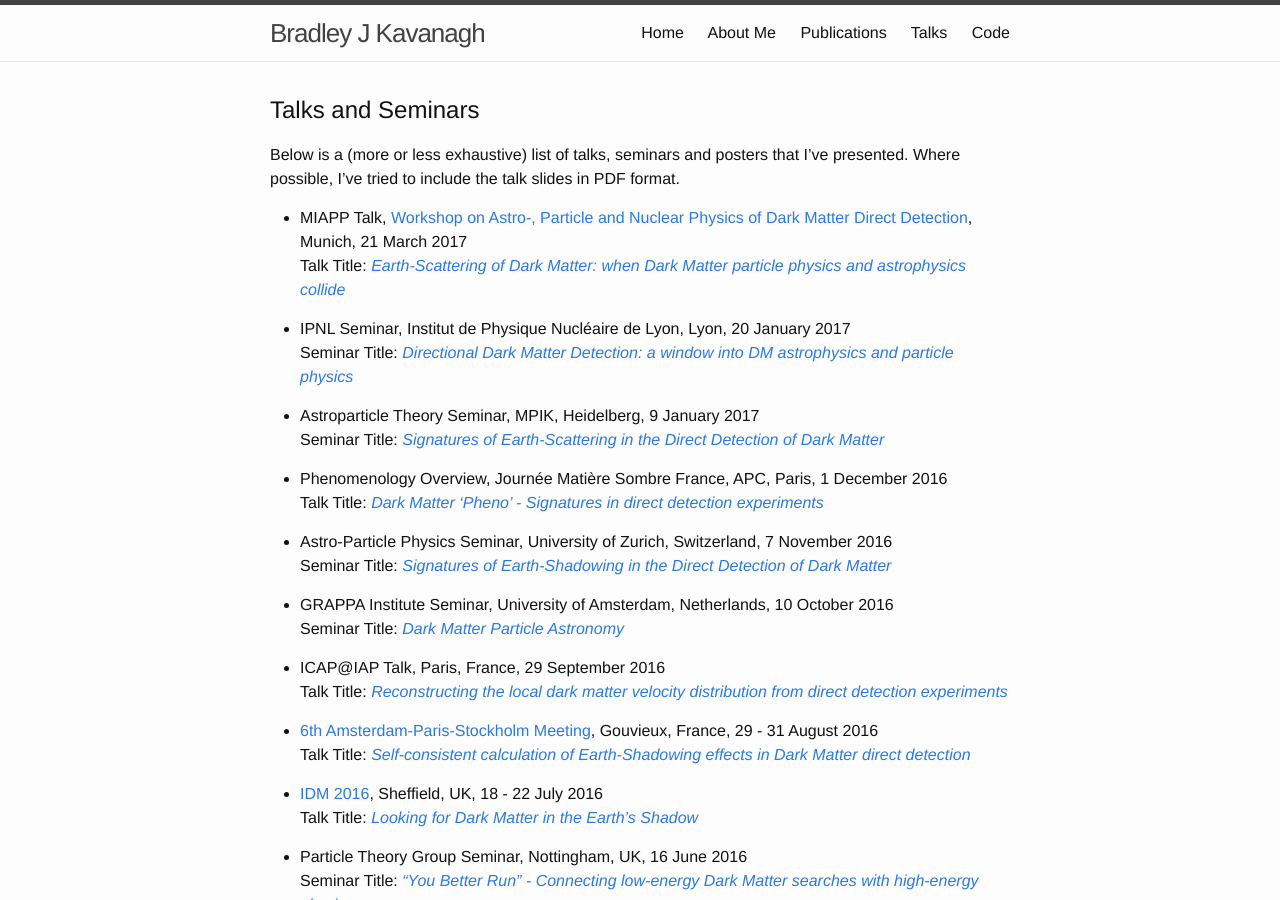
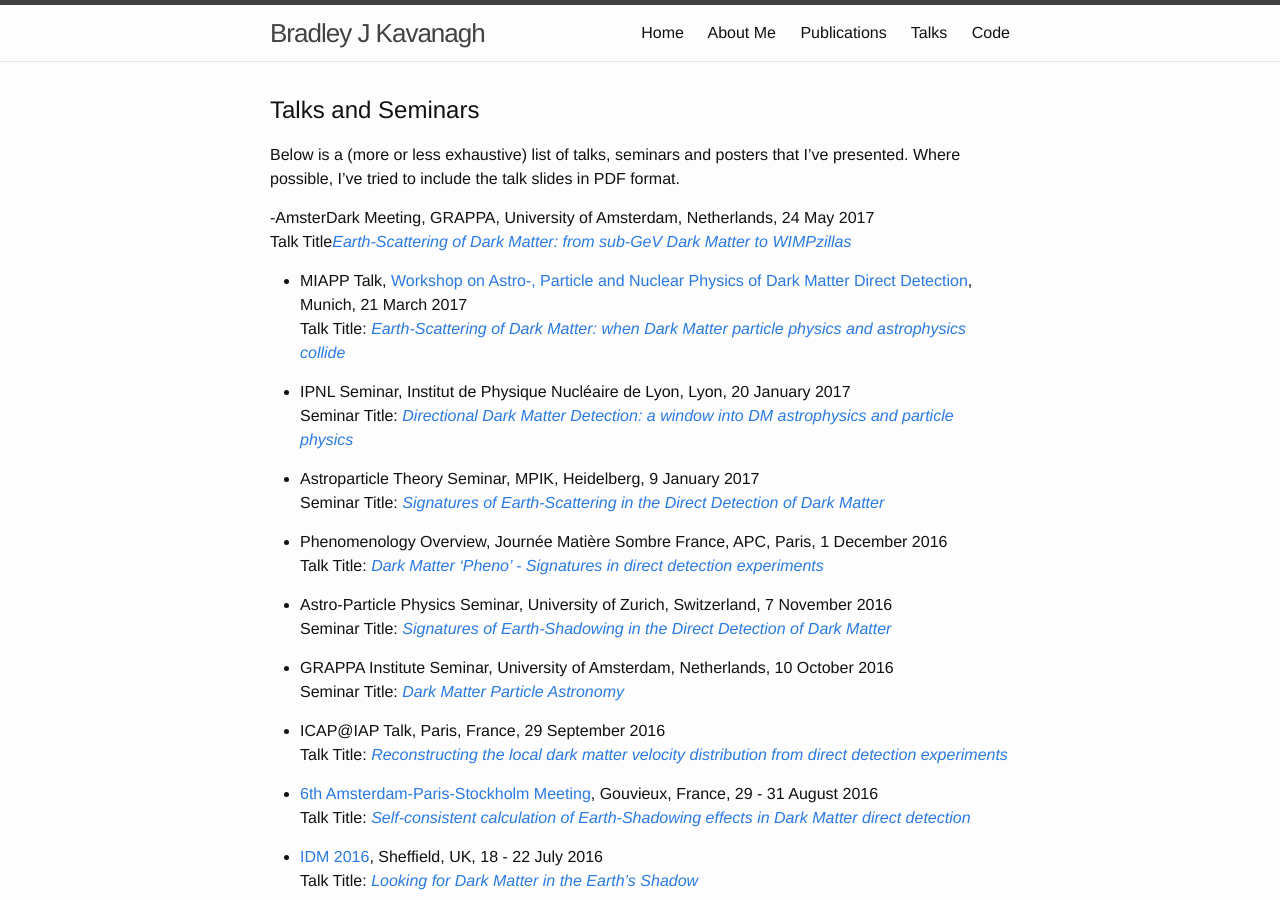
Before and after one commit to bradkav/bradkav.github.io, a Jekyll site: the page built from talks.md, in a window 1280 px wide and 900 px high. Built offline with Jekyll 4.4.1, drawn with Linux system fonts in a browser that asks for light colours.

Commit message:
Added Amsterdark slide

```diff
--- a/talks.md
+++ b/talks.md
@@ -8,6 +8,9 @@ weight: 4
 ## Talks and Seminars
 
 Below is a (more or less exhaustive) list of talks, seminars and posters that I've presented. Where possible, I've tried to include the talk slides in PDF format.
+
+-AmsterDark Meeting, GRAPPA, University of Amsterdam, Netherlands, 24 May 2017
+Talk Title[*Earth-Scattering of Dark Matter: from sub-GeV Dark Matter to WIMPzillas*](/assets/slides/KAVANAGH-AmsterDark.pdf)
 
 - MIAPP Talk, [Workshop on Astro-, Particle and Nuclear Physics of Dark Matter Direct Detection](http://www.munich-iapp.de/programmes-topical-workshops/2017/dark-matter-direct-detection/), Munich, 21 March 2017
 Talk Title: [*Earth-Scattering of Dark Matter: when Dark Matter particle physics and astrophysics collide*](/assets/slides/KAVANAGH-MIAPP2017.pdf)
```
Also changed, not shown: 1 other file.
